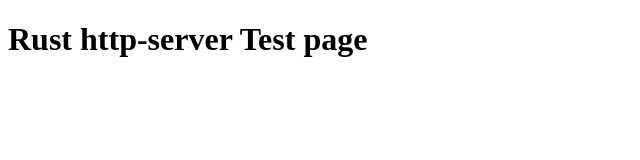
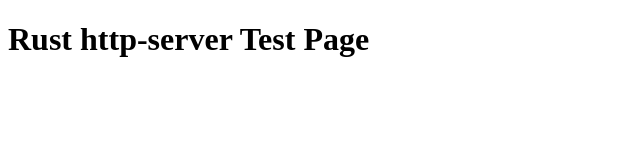
Before and after one commit to kanto-taniguchi-git/Rust-Practice, a plain HTML site: page http-server/index.html in a window 1280 px wide. Shown: the full height of the page, 0-640 px from the left. Drawn offline with Linux system fonts and the light colour scheme.

Commit message:
表示変更

```diff
--- a/http-server/index.html
+++ b/http-server/index.html
@@ -7,6 +7,6 @@
         <title>Rust http-server</title>
     </head>
     <body>
-        <h1>Rust http-server Test page</h1>
+        <h1>Rust http-server Test Page</h1>
     </body>
 </html>
```
